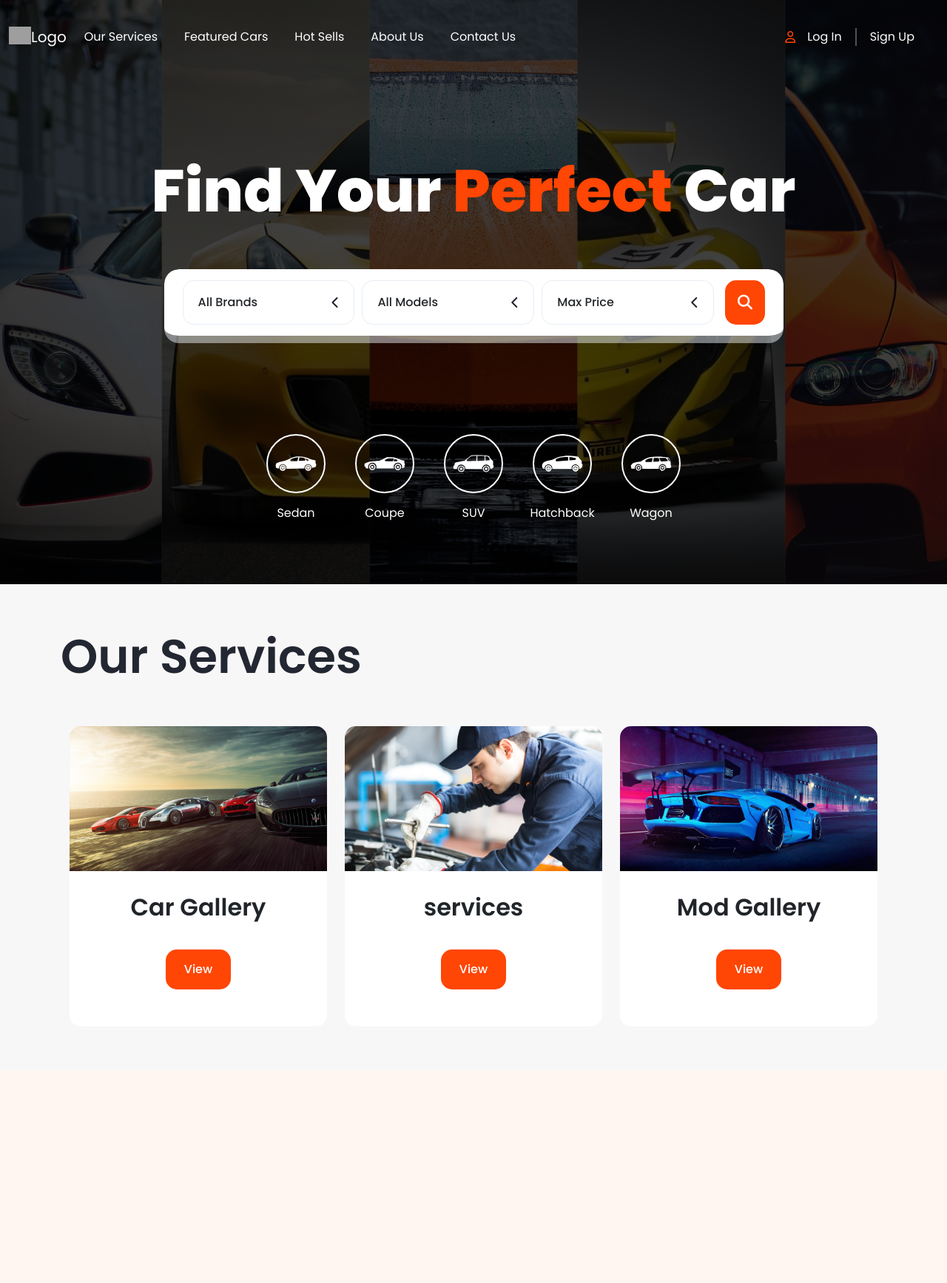
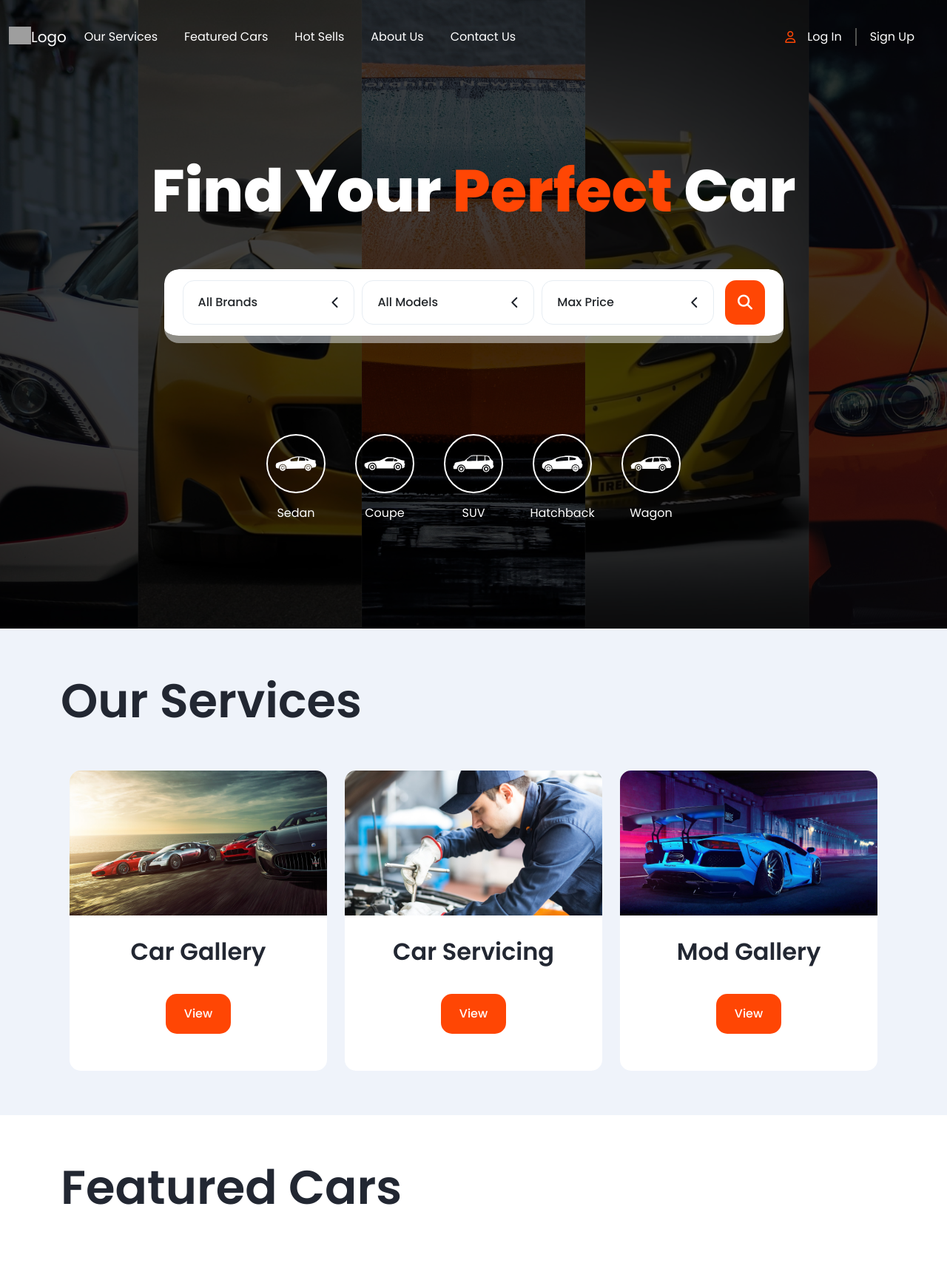
Before and after one commit to salehshakib/austhir-cars-website, a PHP site: page / in a window 1280 px wide. Shown: the whole page at 74% size. Before the commit the page ends 1388 px from the top, so only its background shows below. Run offline with PHP 8.4, Linux system fonts and the light colour scheme; some libraries are stand-ins or nearby versions; grey boxes are pictures that could not be loaded.

Commit message:
featured cars section started

```diff
--- a/css/home-page.css
+++ b/css/home-page.css
@@ -175,7 +175,7 @@
   font-size: 4em;
   font-weight: 600;
   margin-bottom: 30px;
-  color: var(--austhir-text-color);
+  color: var(--austhir-title-color);
 }
 
 .service-card {
@@ -199,6 +199,7 @@
 
 .service-title {
   text-align: center;
+  color: var(--austhir-title-color);
   margin-top: 30px;
   font-weight: 600;
   font-size: 2em;
@@ -208,6 +209,10 @@
   text-align: center;
   margin: 30px 0 50px 0;
 }
+
+/*----------------------------------------
+        Featured Cars Section Design
+-----------------------------------------*/
 
 /*-----------------------------
         Tablet Design
--- a/css/universal-stylesheet.css
+++ b/css/universal-stylesheet.css
@@ -7,8 +7,10 @@
   --austhir-devider-color: #50514f;
   --austhir-nav-text-color: #1b2029;
   --austhir-dropdown-active-color: #e6e6e6;
-  --austhir-body-bg-color: #f8f7f7;
-  --austhir-text-color: #222732;
+  --austhir-body-bg-color: #eff3fa;
+  --austhir-title-color: #222732;
+  --austhir-card-body-color: #222732;
+  --austhir-card-footer-text-color: #99a1b2;
 }
 
 body {
@@ -21,7 +23,7 @@ nav {
 }
 
 section {
-  margin: 60px 0;
+  padding: 60px 0;
 }
 
 a {
@@ -45,6 +47,7 @@ a {
   left: 0;
   width: 100%;
   height: 100%;
+  border-radius: 15px;
   background-color: rgba(255, 255, 255, 0.15);
   transform-origin: left;
   transform: scaleX(0);
--- a/index.html
+++ b/index.html
@@ -443,7 +443,7 @@
                 alt="image of a mechanic fixing car"
               />
               <div class="service-card-info">
-                <h4 class="service-title">services</h4>
+                <h4 class="service-title">Car Servicing</h4>
                 <a class="austhir-btn service-view-btn" href="#">View</a>
               </div>
             </div>
@@ -463,6 +463,13 @@
           </div>
         </div>
       </section>
+
+      <!-- featured cars section -->
+      <section id="featured-car" class="bg-white">
+        <div class="container">
+          <h2 class="section-title text-center text-lg-start">Featured Cars</h2>
+        </div>
+      </section>
     </main>
 
     <!-- bootstrap js -->
```
Also changed, not shown: images/audi.jpg (added), images/bmw.jpg (added), images/koenigsegg.jpg (added), images/lamborghini.jpg (added), images/mercedes-benz.jpg (added).
